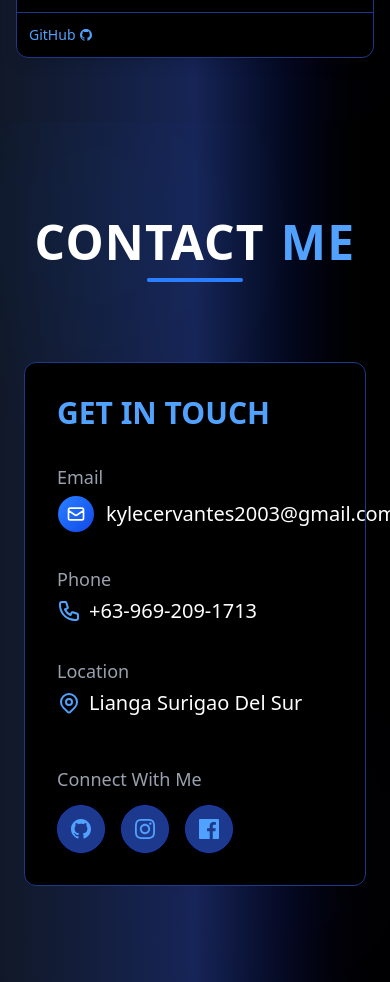
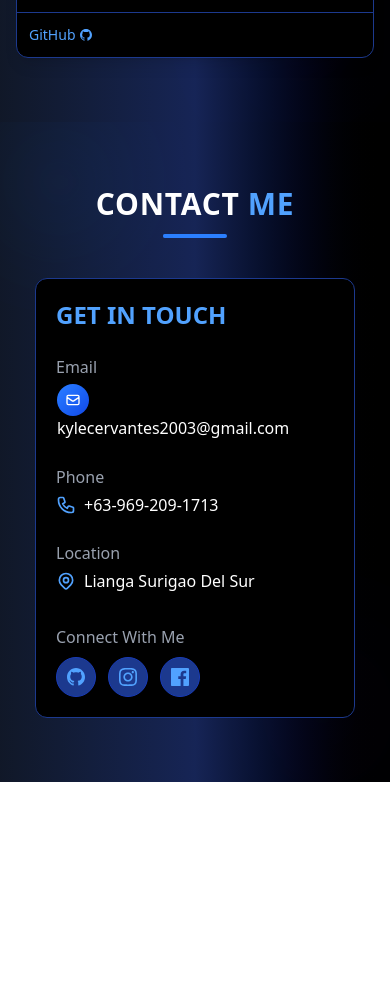
Before and after one commit to KSCervantes/Typescript_Portfolio, a React (Vite) app: page / in a window 390 px wide. Shown: the part 4900-5882 px from the top of the page. After the commit the page ends 5682 px from the top, so only its background shows below. Built offline with nearby package versions, Linux system fonts and the light colour scheme.

Commit message:
Update Contact.tsx

```diff
--- a/src/components/Contact.tsx
+++ b/src/components/Contact.tsx
@@ -23,41 +23,41 @@ export default function Contact() {
   };
 
   return (
-    <section id="contact" className="py-24 bg-gradient-to-r from-gray-900 via-blue-950 to-black text-white relative overflow-hidden">
-      {/* Animated background elements */}
+    <section id="contact" className="py-16 sm:py-20 md:py-24 bg-gradient-to-r from-gray-900 via-blue-950 to-black text-white relative overflow-hidden">
+      {/* Animated background elements - adjusted for mobile */}
       <div className="absolute inset-0 overflow-hidden opacity-5 pointer-events-none">
         <motion.h1
           initial={{ opacity: 0, scale: 0.9 }}
           animate={{ opacity: 0.1, scale: 1 }}
           transition={{ duration: 2, repeat: Infinity, repeatType: "reverse" }}
-          className="text-9xl md:text-[20rem] font-bold text-gray-700 select-none absolute -right-20 top-1/4"
+          className="text-6xl sm:text-8xl md:text-9xl lg:text-[20rem] font-bold text-gray-700 select-none absolute -right-5 sm:-right-10 md:-right-20 top-1/4"
         >
           CONTACT
         </motion.h1>
       </div>
 
-      {/* Decorative elements */}
-      <div className="absolute top-10 left-10 w-32 h-32 rounded-full bg-blue-500 blur-[100px] opacity-20"></div>
-      <div className="absolute bottom-10 right-10 w-40 h-40 rounded-full bg-indigo-600 blur-[120px] opacity-10"></div>
+      {/* Decorative elements - adjusted for all screen sizes */}
+      <div className="absolute top-5 sm:top-10 left-5 sm:left-10 w-20 sm:w-24 md:w-32 h-20 sm:h-24 md:h-32 rounded-full bg-blue-500 blur-[60px] sm:blur-[80px] md:blur-[100px] opacity-20"></div>
+      <div className="absolute bottom-5 sm:bottom-10 right-5 sm:right-10 w-24 sm:w-32 md:w-40 h-24 sm:h-32 md:h-40 rounded-full bg-indigo-600 blur-[80px] sm:blur-[100px] md:blur-[120px] opacity-10"></div>
 
       <motion.div
         initial="hidden"
         whileInView="visible"
-        viewport={{ once: true }}
+        viewport={{ once: true, margin: "-100px" }}
         variants={containerVariants}
-        className="container mx-auto px-6 relative z-10"
+        className="container mx-auto px-4 sm:px-6 relative z-10"
       >
-        {/* Contact Heading with underline animation */}
+        {/* Contact Heading with underline animation - responsive text sizes */}
         <motion.div
           variants={itemVariants}
-          className="flex flex-col items-center mb-20"
+          className="flex flex-col items-center mb-10 sm:mb-16 md:mb-20"
         >
-          <h2 className="text-5xl font-bold mb-3 tracking-wide">
+          <h2 className="text-3xl sm:text-4xl md:text-5xl font-bold mb-3 tracking-wide">
             <span className="text-white">CONTACT</span>
-            <span className="text-blue-400 ml-4">ME</span>
+            <span className="text-blue-400 ml-2 sm:ml-4">ME</span>
           </h2>
           <div className="relative">
-            <div className="h-1 w-24 bg-blue-500 rounded"></div>
+            <div className="h-1 w-16 sm:w-20 md:w-24 bg-blue-500 rounded"></div>
             <motion.div
               initial={{ width: 0 }}
               animate={{ width: "100%" }}
@@ -67,51 +67,54 @@ export default function Contact() {
           </div>
         </motion.div>
 
-        <div className="grid grid-cols-1 max-w-2xl mx-auto">
-          {/* Contact Info Column */}
+        <div className="grid grid-cols-1 max-w-xs sm:max-w-md md:max-w-lg lg:max-w-2xl mx-auto">
+          {/* Contact Info Column - improved padding for different screens */}
           <motion.div
             variants={itemVariants}
-            className="backdrop-blur-sm bg-black bg-opacity-30 p-8 rounded-xl border border-blue-900"
+            className="backdrop-blur-sm bg-black bg-opacity-30 p-5 sm:p-6 md:p-8 rounded-xl border border-blue-900"
           >
-            <h3 className="text-3xl font-bold mb-8 text-blue-400">GET IN TOUCH</h3>
+            <h3 className="text-2xl sm:text-3xl font-bold mb-6 md:mb-8 text-blue-400">GET IN TOUCH</h3>
 
-            <div className="space-y-8">
+            <div className="space-y-6 md:space-y-8">
+              {/* Email - adjusted for better mobile display */}
               <div className="group">
-                <p className="text-lg text-gray-400 mb-1">Email</p>
+                <p className="text-base sm:text-lg text-gray-400 mb-1">Email</p>
                 <motion.a
                   href="mailto:kylecervantes2003@gmail.com"
-                  className="text-xl font-medium text-white flex items-center p-2 -m-2 rounded-lg hover:bg-blue-900 hover:bg-opacity-20 transition-all duration-300 border border-transparent hover:border-blue-700"
+                  className="text-base sm:text-lg md:text-xl font-medium text-white flex items-center flex-wrap p-2 -m-2 rounded-lg hover:bg-blue-900 hover:bg-opacity-20 transition-all duration-300 border border-transparent hover:border-blue-700"
                   whileHover={{
                     scale: 1.02,
                     boxShadow: "0 0 15px rgba(59, 130, 246, 0.3)"
                   }}
                 >
                   <div className="mr-3 p-2 bg-gradient-to-br from-blue-500 to-blue-700 rounded-full">
-                    <svg xmlns="http://www.w3.org/2000/svg" className="h-5 w-5 text-white" fill="none" viewBox="0 0 24 24" stroke="currentColor">
+                    <svg xmlns="http://www.w3.org/2000/svg" className="h-4 w-4 sm:h-5 sm:w-5 text-white" fill="none" viewBox="0 0 24 24" stroke="currentColor">
                       <path strokeLinecap="round" strokeLinejoin="round" strokeWidth={2} d="M3 8l7.89 5.26a2 2 0 002.22 0L21 8M5 19h14a2 2 0 002-2V7a2 2 0 00-2-2H5a2 2 0 00-2 2v10a2 2 0 002 2z" />
                     </svg>
                   </div>
-                  kylecervantes2003@gmail.com
+                  <span className="break-all">kylecervantes2003@gmail.com</span>
                 </motion.a>
               </div>
 
+              {/* Phone - adjusted for mobile */}
               <div className="group">
-                <p className="text-lg text-gray-400 mb-1">Phone</p>
+                <p className="text-base sm:text-lg text-gray-400 mb-1">Phone</p>
                 <a
                   href="tel:+639692091713"
-                  className="text-xl font-medium text-white group-hover:text-blue-300 transition-colors flex items-center"
+                  className="text-base sm:text-lg md:text-xl font-medium text-white group-hover:text-blue-300 transition-colors flex items-center"
                 >
-                  <svg xmlns="http://www.w3.org/2000/svg" className="h-6 w-6 mr-2 text-blue-400" fill="none" viewBox="0 0 24 24" stroke="currentColor">
+                  <svg xmlns="http://www.w3.org/2000/svg" className="h-5 w-5 sm:h-6 sm:w-6 mr-2 text-blue-400" fill="none" viewBox="0 0 24 24" stroke="currentColor">
                     <path strokeLinecap="round" strokeLinejoin="round" strokeWidth={2} d="M3 5a2 2 0 012-2h3.28a1 1 0 01.948.684l1.498 4.493a1 1 0 01-.502 1.21l-2.257 1.13a11.042 11.042 0 005.516 5.516l1.13-2.257a1 1 0 011.21-.502l4.493 1.498a1 1 0 01.684.949V19a2 2 0 01-2 2h-1C9.716 21 3 14.284 3 6V5z" />
                   </svg>
                   +63-969-209-1713
                 </a>
               </div>
 
+              {/* Location - adjusted for mobile */}
               <div className="group">
-                <p className="text-lg text-gray-400 mb-1">Location</p>
-                <p className="text-xl font-medium text-white group-hover:text-blue-300 transition-colors flex items-center">
-                  <svg xmlns="http://www.w3.org/2000/svg" className="h-6 w-6 mr-2 text-blue-400" fill="none" viewBox="0 0 24 24" stroke="currentColor">
+                <p className="text-base sm:text-lg text-gray-400 mb-1">Location</p>
+                <p className="text-base sm:text-lg md:text-xl font-medium text-white group-hover:text-blue-300 transition-colors flex items-center">
+                  <svg xmlns="http://www.w3.org/2000/svg" className="h-5 w-5 sm:h-6 sm:w-6 mr-2 text-blue-400" fill="none" viewBox="0 0 24 24" stroke="currentColor">
                     <path strokeLinecap="round" strokeLinejoin="round" strokeWidth={2} d="M17.657 16.657L13.414 20.9a1.998 1.998 0 01-2.827 0l-4.244-4.243a8 8 0 1111.314 0z" />
                     <path strokeLinecap="round" strokeLinejoin="round" strokeWidth={2} d="M15 11a3 3 0 11-6 0 3 3 0 016 0z" />
                   </svg>
@@ -119,37 +122,43 @@ export default function Contact() {
                 </p>
               </div>
 
-              {/* Social Media Links */}
-              <div className="pt-4">
-                <p className="text-lg text-gray-400 mb-3">Connect With Me</p>
-                <div className="flex space-x-4">
+              {/* Social Media Links - better spacing for mobile */}
+              <div className="pt-2 sm:pt-4">
+                <p className="text-base sm:text-lg text-gray-400 mb-2 sm:mb-3">Connect With Me</p>
+                <div className="flex space-x-3 sm:space-x-4">
                   <motion.a
                     whileHover={{ y: -5 }}
-                    className="w-12 h-12 bg-blue-900 bg-opacity-30 flex items-center justify-center rounded-full border border-blue-800 text-blue-400 hover:bg-blue-800 hover:bg-opacity-50 transition-all"
+                    className="w-10 h-10 sm:w-12 sm:h-12 bg-blue-900 bg-opacity-30 flex items-center justify-center rounded-full border border-blue-800 text-blue-400 hover:bg-blue-800 hover:bg-opacity-50 transition-all"
                     href="https://github.com/Kyleeestone"
                     aria-label="GitHub"
+                    target="_blank"
+                    rel="noopener noreferrer"
                   >
-                    <svg xmlns="http://www.w3.org/2000/svg" width="20" height="20" fill="currentColor" viewBox="0 0 24 24">
+                    <svg xmlns="http://www.w3.org/2000/svg" width="18" height="18" sm="20" fill="currentColor" viewBox="0 0 24 24">
                       <path d="M12 0c-6.626 0-12 5.373-12 12 0 5.302 3.438 9.8 8.207 11.387.599.111.793-.261.793-.577v-2.234c-3.338.726-4.033-1.416-4.033-1.416-.546-1.387-1.333-1.756-1.333-1.756-1.089-.745.083-.729.083-.729 1.205.084 1.839 1.237 1.839 1.237 1.07 1.834 2.807 1.304 3.492.997.107-.775.418-1.305.762-1.604-2.665-.305-5.467-1.334-5.467-5.931 0-1.311.469-2.381 1.236-3.221-.124-.303-.535-1.524.117-3.176 0 0 1.008-.322 3.301 1.23.957-.266 1.983-.399 3.003-.404 1.02.005 2.047.138 3.006.404 2.291-1.552 3.297-1.23 3.297-1.23.653 1.653.242 2.874.118 3.176.77.84 1.235 1.911 1.235 3.221 0 4.609-2.807 5.624-5.479 5.921.43.372.823 1.102.823 2.222v3.293c0 .319.192.694.801.576 4.765-1.589 8.199-6.086 8.199-11.386 0-6.627-5.373-12-12-12z"/>
                     </svg>
                   </motion.a>
                   <motion.a
                     whileHover={{ y: -5 }}
-                    className="w-12 h-12 bg-blue-900 bg-opacity-30 flex items-center justify-center rounded-full border border-blue-800 text-blue-400 hover:bg-blue-800 hover:bg-opacity-50 transition-all"
+                    className="w-10 h-10 sm:w-12 sm:h-12 bg-blue-900 bg-opacity-30 flex items-center justify-center rounded-full border border-blue-800 text-blue-400 hover:bg-blue-800 hover:bg-opacity-50 transition-all"
                     href="https://www.instagram.com/its_kookiiiee/?igsh=MWI1c3dhcm5uNmJ6cQ%3D%3D#"
                     aria-label="Instagram"
+                    target="_blank"
+                    rel="noopener noreferrer"
                   >
-                    <svg xmlns="http://www.w3.org/2000/svg" width="20" height="20" fill="currentColor" viewBox="0 0 24 24">
+                    <svg xmlns="http://www.w3.org/2000/svg" width="18" height="18" sm="20" fill="currentColor" viewBox="0 0 24 24">
                       <path d="M12 2.163c3.204 0 3.584.012 4.85.07 3.252.148 4.771 1.691 4.919 4.919.058 1.265.069 1.645.069 4.849 0 3.205-.012 3.584-.069 4.849-.149 3.225-1.664 4.771-4.919 4.919-1.266.058-1.644.07-4.85.07-3.204 0-3.584-.012-4.849-.07-3.26-.149-4.771-1.699-4.919-4.92-.058-1.265-.07-1.644-.07-4.849 0-3.204.013-3.583.07-4.849.149-3.227 1.664-4.771 4.919-4.919 1.266-.057 1.645-.069 4.849-.069zm0-2.163c-3.259 0-3.667.014-4.947.072-4.358.2-6.78 2.618-6.98 6.98-.059 1.281-.073 1.689-.073 4.948 0 3.259.014 3.668.072 4.948.2 4.358 2.618 6.78 6.98 6.98 1.281.058 1.689.072 4.948.072 3.259 0 3.668-.014 4.948-.072 4.354-.2 6.782-2.618 6.979-6.98.059-1.28.073-1.689.073-4.948 0-3.259-.014-3.667-.072-4.947-.196-4.354-2.617-6.78-6.979-6.98-1.281-.059-1.69-.073-4.949-.073zm0 5.838c-3.403 0-6.162 2.759-6.162 6.162s2.759 6.163 6.162 6.163 6.162-2.759 6.162-6.163c0-3.403-2.759-6.162-6.162-6.162zm0 10.162c-2.209 0-4-1.79-4-4 0-2.209 1.791-4 4-4s4 1.791 4 4c0 2.21-1.791 4-4 4zm6.406-11.845c-.796 0-1.441.645-1.441 1.44s.645 1.44 1.441 1.44c.795 0 1.439-.645 1.439-1.44s-.644-1.44-1.439-1.44z"/>
                     </svg>
                   </motion.a>
                   <motion.a
                     whileHover={{ y: -5 }}
-                    className="w-12 h-12 bg-blue-900 bg-opacity-30 flex items-center justify-center rounded-full border border-blue-800 text-blue-400 hover:bg-blue-800 hover:bg-opacity-50 transition-all"
+                    className="w-10 h-10 sm:w-12 sm:h-12 bg-blue-900 bg-opacity-30 flex items-center justify-center rounded-full border border-blue-800 text-blue-400 hover:bg-blue-800 hover:bg-opacity-50 transition-all"
                     href="https://web.facebook.com/profile.php?id=61565167920693"
                     aria-label="Facebook"
+                    target="_blank"
+                    rel="noopener noreferrer"
                   >
-                    <svg xmlns="http://www.w3.org/2000/svg" width="20" height="20" fill="currentColor" viewBox="0 0 24 24">
+                    <svg xmlns="http://www.w3.org/2000/svg" width="18" height="18" sm="20" fill="currentColor" viewBox="0 0 24 24">
                         <path d="M22.675 0h-21.35c-.733 0-1.325.592-1.325 1.325v21.351c0 .733.592 1.324 1.325 1.324h11.495v-9.294h-3.128v-3.622h3.128v-2.671c0-3.1 1.894-4.788 4.659-4.788 1.325 0 2.463.099 2.794.143v3.24h-1.918c-1.504 0-1.796.715-1.796 1.763v2.313h3.591l-.467 3.622h-3.124v9.294h6.127c.733 0 1.325-.591 1.325-1.324v-21.35c0-.733-.592-1.325-1.325-1.325z"/>
                     </svg>
                   </motion.a>
```
